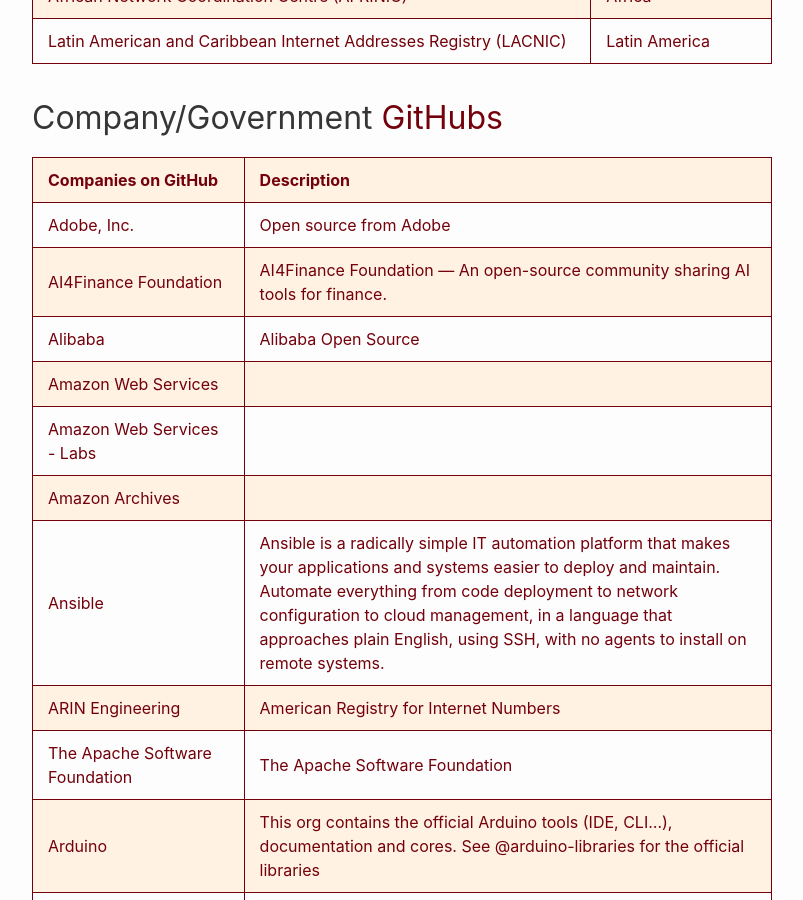
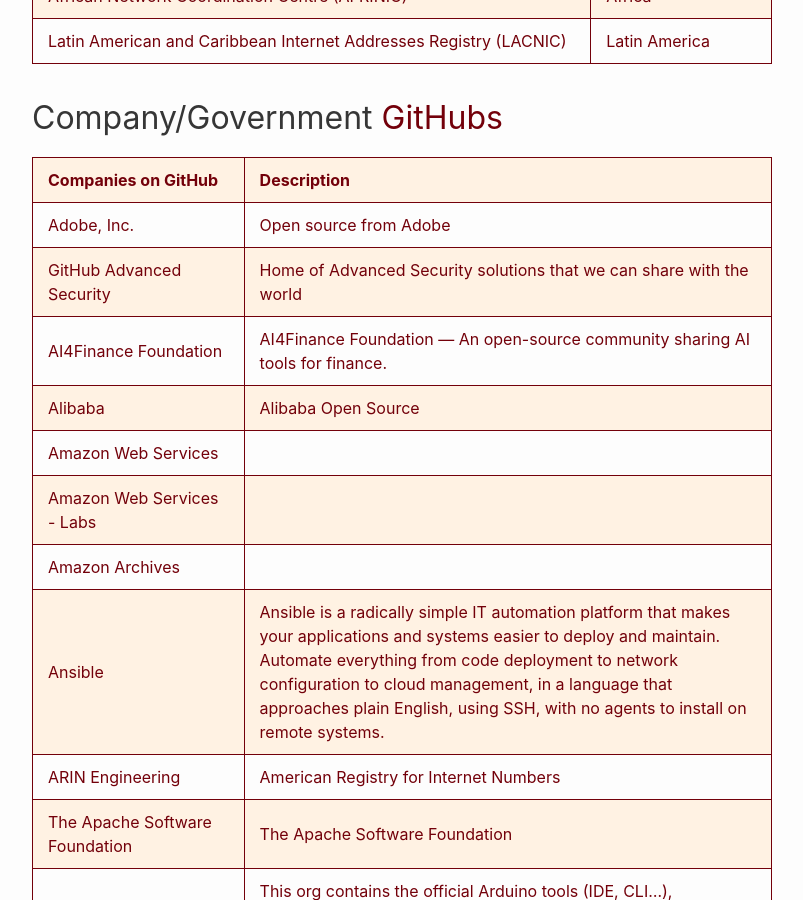
Before and after one commit to RalphHightower/RalphHightower, a Jekyll site: the page built from Computing/ReferencesGitHub.md, in a window 1280 px wide and 900 px high, scrolled down 4132 px. Shown: the whole window, without its empty margins (238-1041 px from the left). Built offline with Jekyll 4.4.1, drawn with Linux system fonts in a browser that asks for light colours; our own code applies the rules of GitHub Pages for plain Markdown files.

Commit message:
[docs](web): ReferencesGitHub(advanced-security)

```diff
--- a/Computing/ReferencesGitHub.md
+++ b/Computing/ReferencesGitHub.md
@@ -64,6 +64,7 @@
 | Companies on GitHub | Description |
 |---------------------|-------------|
 | [Adobe, Inc.](https://github.com/adobe) | Open source from Adobe |
+| [GitHub Advanced Security](https://github.com/advanced-security ) | Home of Advanced Security solutions that we can share with the world |
 | [AI4Finance Foundation](https://github.com/AI4Finance-Foundation ) | AI4Finance Foundation — An open-source community sharing AI tools for finance.|
 | [Alibaba](https://github.com/alibaba ) | Alibaba Open Source |
 | [Amazon Web Services](https://github.com/aws ) | |
```
